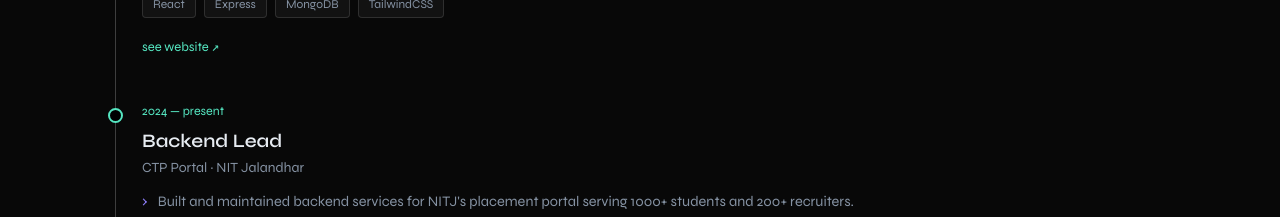
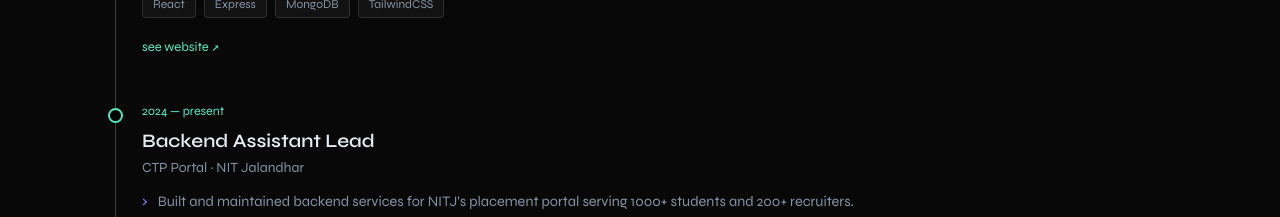
Before and after one commit to PiercedBySanity1410/portfolio, a React (Vite) app: page / in a window 1280 px wide. Shown: the part 2200-2417 px from the top of the page. Built offline with nearby package versions, Linux system fonts and the light colour scheme.

Commit message:
fix: update job title to Backend Assistant Lead in Experience component

```diff
--- a/src/components/Experience.jsx
+++ b/src/components/Experience.jsx
@@ -27,7 +27,7 @@ const roles = [
   },
   {
     period: '2024 — present',
-    title: 'Backend Lead',
+    title: 'Backend Assistant Lead',
     org: 'CTP Portal · NIT Jalandhar',
     link: 'https://ctp.nitj.ac.in/',
     points: [
@@ -36,7 +36,7 @@ const roles = [
       'Built role-based dashboards and optimized backend performance for peak placement seasons.',
     ],
     stack: ['React', 'Express', 'MongoDB', 'TailwindCSS'],
-  },
+  }
 ]
 
 export default function Experience() {
```
